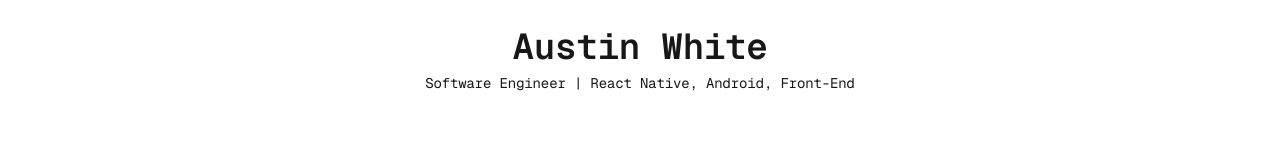
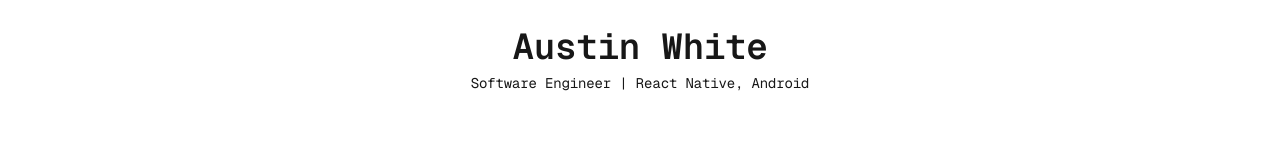
Before and after one commit to endlessrequiem/portfolio-site, a Next.js app: page / in a window 1280 px wide. Shown: the top 163 px of the page. Built offline with nearby package versions, Linux system fonts and the light colour scheme.

Commit message:
revert header text

```diff
--- a/src/app/page.strings.ts
+++ b/src/app/page.strings.ts
@@ -1,6 +1,6 @@
 export const strings = {
     header: "Austin White",
-    subHeader: "Software Engineer | React Native, Android, Front-End",
+    subHeader: "Software Engineer | React Native, Android",
     aboutMeTitle: "About Me",
     aboutMeText: "I am a Software Engineer with a strong track record of building high-quality mobile applications that enhance user experience and deliver measurable impact. I've led and contributed to critical projects from concept to deployment, consistently driving improvements in performance, usability, and reliability. I thrive on solving complex technical challenges and am passionate about using technology to create innovative, user-centered solutions.",
     skillsHeader: "Skills",
```
